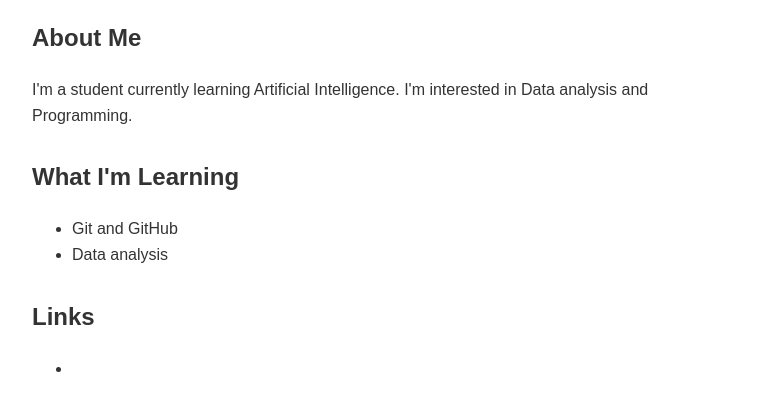
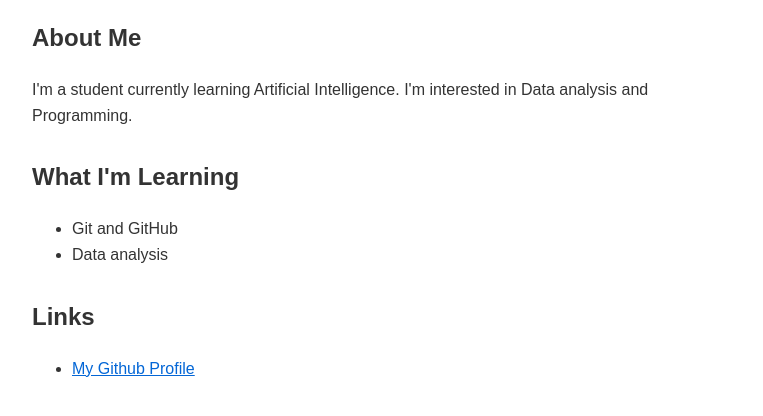
Before and after one commit to cxrtiiii/cxrtiiii.github.io, a plain HTML site: page index.html in a window 1280 px wide. Shown: the part 116-532 px from the top of the page, without its empty margins (258-1021 px from the left). Drawn offline with Linux system fonts and the light colour scheme.

Commit message:
Update index.html

```diff
--- a/index.html
+++ b/index.html
@@ -45,7 +45,8 @@
     <div class="section">
         <h2>Links</h2>
         <ul>
-            <li><a href="https://github.com/cxrtiiii"
+            <li><a href="https://github.com/cxrtiiii">My
+                Github Profile</a></li>
         </ul>
     </div>
 </body>
```
